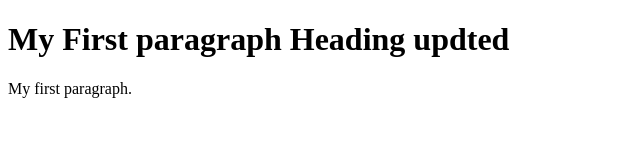
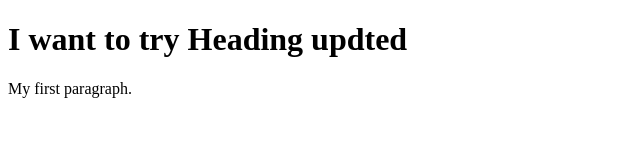
Before and after one commit to Radhika-12/learning, a plain HTML site: page index.html in a window 1280 px wide. Shown: the whole page, without its empty margins (0-640 px from the left). Drawn offline with Linux system fonts and the light colour scheme.

Commit message:
Update index.html

```diff
--- a/index.html
+++ b/index.html
@@ -2,7 +2,7 @@
 <html>
 <body>
 
-<h1>My First paragraph Heading updted</h1>
+<h1>I want to try Heading updted</h1>
 <p>My first paragraph.</p>
 
 </body>
```
